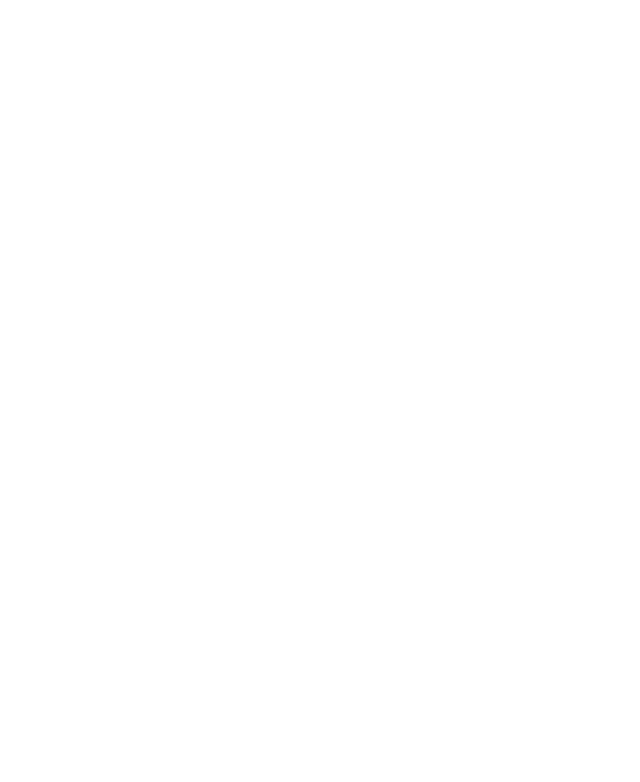
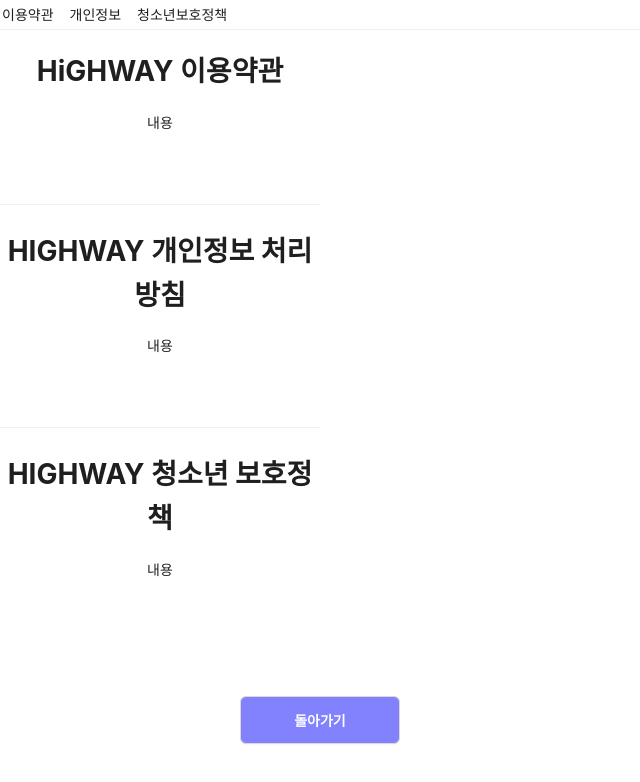
Before and after one commit to jeonjuseong11/gitlab_Mirroring, a React (Create React App) app in the folder highway/: page /terms in a window 1280 px wide. Before the commit this address had no page. Shown: the top 782 px of the page, without its empty margins (0-640 px from the left). Built offline with nearby package versions, Linux system fonts and the light colour scheme.

Commit message:
Add : TermsPage
약관페이지 추가

```diff
--- a/highway/src/App.js
+++ b/highway/src/App.js
@@ -11,7 +11,11 @@ import Search from "./pages/Search";
 import SignUp from "./pages/SignUp";
 import StudentSignUp from "./pages/StudentSignUp";
 import UserProfile from "./pages/UserProfile";
-import JoinPresenter from "./pages/JoinPresenter";
+import Terms from "./pages/Terms";
+import TermOfPrivate from "./components/Terms/Private";
+import Service from "./components/Terms/Service";
+import Private from "./components/Terms/Private";
+import YoungPrivate from "./components/Terms/YoungPrivate";
 
 function App() {
   return (
@@ -19,17 +23,18 @@ function App() {
       <div className="App">
         <Routes>
           <Route exact path="/login" element={<Login />} />
-          <Route exact path="/joinpresenter" element={<JoinPresenter />} />
           <Route exact path="/signup" element={<SignUp />} />
           <Route exact path="/profile" element={<UserProfile />} />
           <Route exact path="/signup/student" element={<StudentSignUp />} />
           <Route exact path="/signup/other" element={<OtherSignUp />} />
+
           <Route element={<TopMenu />}>
             <Route exact path="/" element={<Home />} />
             <Route exact path="/search" element={<Search />} />
             <Route exact path="/promotion" element={<Promotion />} />
             <Route exact path="/schoolranking" element={<SchoolRanking />} />
           </Route>
+          <Route exact path="/terms" element={<Terms />} />
         </Routes>
       </div>
     </ConfigProvider>
--- /dev/null
+++ b/highway/src/components/Terms/Private.js
@@ -0,0 +1,24 @@
+import React from 'react';
+import {
+    BackToSign,
+    TermWrapper
+} from '../../styles/TermsStyle';
+import { Divider, Form } from 'antd';
+import { Link, useNavigate } from 'react-router-dom';
+
+const Private = () => {
+    const navigator = useNavigate();
+    return (
+        <TermWrapper>
+            <Divider />
+            <h1>HIGHWAY 개인정보 처리방침</h1>
+            <p>
+            내용
+            </p>
+            <Form.Item>
+        </Form.Item>
+        </TermWrapper>
+    );
+};
+
+export default Private;
--- /dev/null
+++ b/highway/src/components/Terms/Service.js
@@ -0,0 +1,23 @@
+import React from 'react';
+import {
+    BackToSign,
+    TermWrapper
+} from '../../styles/TermsStyle';
+import { Divider, Form } from 'antd';
+import { Link, useNavigate } from 'react-router-dom';
+
+const Service = () => {
+    const navigator = useNavigate();
+    return (
+        <TermWrapper>
+          <h1>HiGHWAY 이용약관</h1>
+            <p>
+            내용
+            </p>
+            <Form.Item>
+        </Form.Item>
+        </TermWrapper>
+    );
+};
+
+export default Service;
--- /dev/null
+++ b/highway/src/components/Terms/YoungPrivate.js
@@ -0,0 +1,24 @@
+import React from 'react';
+import {
+    BackToSign,
+    TermWrapper
+} from '../../styles/TermsStyle';
+import { Divider, Form } from 'antd';
+import { Link, useNavigate } from 'react-router-dom';
+
+const YoungPrivate = () => {
+    const navigator = useNavigate();
+    return (
+        <TermWrapper>
+            <Divider />
+            <h1>HIGHWAY 청소년 보호정책</h1>
+            <p>
+            내용
+            </p>
+            <Form.Item>
+        </Form.Item>
+        </TermWrapper>
+    );
+};
+
+export default YoungPrivate;
--- /dev/null
+++ b/highway/src/pages/Terms.js
@@ -0,0 +1,57 @@
+import React from 'react';
+import { items } from '../utils/Agree';
+import { Anchor } from 'antd';
+import { BackToSign, TermGroup, TermWrapper } from '../styles/TermsStyle';
+import Service from '../components/Terms/Service';
+import Private from '../components/Terms/Private';
+import YoungPrivate from '../components/Terms/YoungPrivate';
+import { Link, useNavigate } from 'react-router-dom';
+
+const Terms = () => {
+    const navigator = useNavigate();
+    return (
+        <TermWrapper>
+            <Anchor
+                direction="horizontal"
+                items={items}
+            />
+            <TermGroup>
+                <div
+                    id="service"
+                    style={{
+                    textAlign: 'center',
+                    background: '#FFFFFF',
+                    }}
+                >
+                    <Service />
+                </div>
+                <div
+                    id="private"
+                    style={{
+                    textAlign: 'center',
+                    background: '#FFFFFF',
+                    }}
+                >
+                    <Private />
+                </div>
+                <div
+                    id="youngprivate"
+                    style={{
+                    textAlign: 'center',
+                    background: '#FFFFFF',
+                    }}
+                >
+                    <YoungPrivate />
+                </div>
+            </TermGroup>
+            <Link to ={navigator(-1)}>
+            <BackToSign>
+              돌아가기
+            </BackToSign>
+          </Link>
+        </TermWrapper>
+
+    );
+};
+
+export default Terms;
--- /dev/null
+++ b/highway/src/styles/TermsStyle.js
@@ -0,0 +1,19 @@
+import styled from "styled-components";
+import { Divider, Form, Button, Anchor } from "antd";
+
+export const AnchorMenu = styled(Anchor)`
+width: 50%;
+`;
+export const TermWrapper = styled(Form)`
+width: 50%;
+`;
+export const BackToSign = styled(Button)`
+    width: 25%;
+  margin-top : 7%;
+  height: 3rem;
+  color: #FFFFFF;
+  background-color: #8282ff;
+  font-weight: 700;
+`;
+export const TermGroup = styled(Form)`
+`;
--- a/highway/src/utils/Agree.js
+++ b/highway/src/utils/Agree.js
@@ -1,28 +1,17 @@
 export const items = [
     {
-        label: "HIGHWAY 이용약관",
-        key: '0'
+      key: 'service',
+      href: '#service',
+      title: '이용약관',
     },
     {
-        type:'divider',
+      key: 'private',
+      href: '#private',
+      title: '개인정보',
     },
     {
-        label: "이용약관 동의 내용",
-        key: '2',
+      key: 'youngprivate',
+      href: '#youngprivate',
+      title: '청소년보호정책',
     },
-    {
-        type:'divider',
-    },
-    {
-        label: "개인정보 수집 및 이용 동의",
-        key: '3'
-    },
-    {
-        type:'divider',
-    },
-    {
-        label: "개인정보 수집 및 이용 내용",
-        key: '5',
-    },
-
-];
+  ]
```
